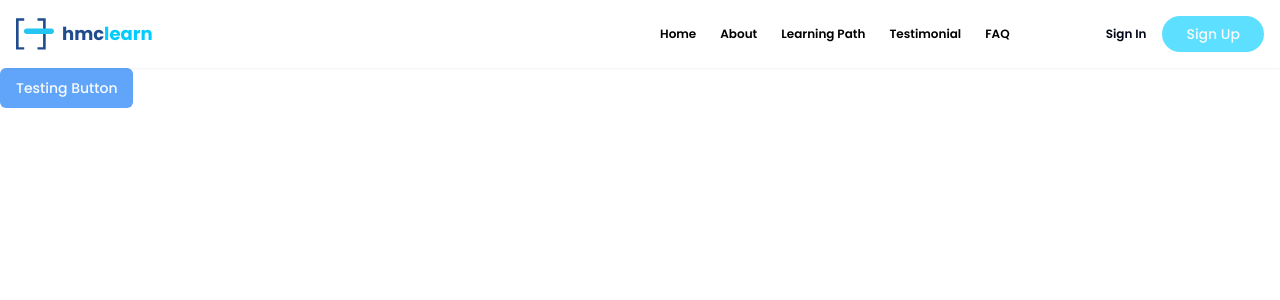
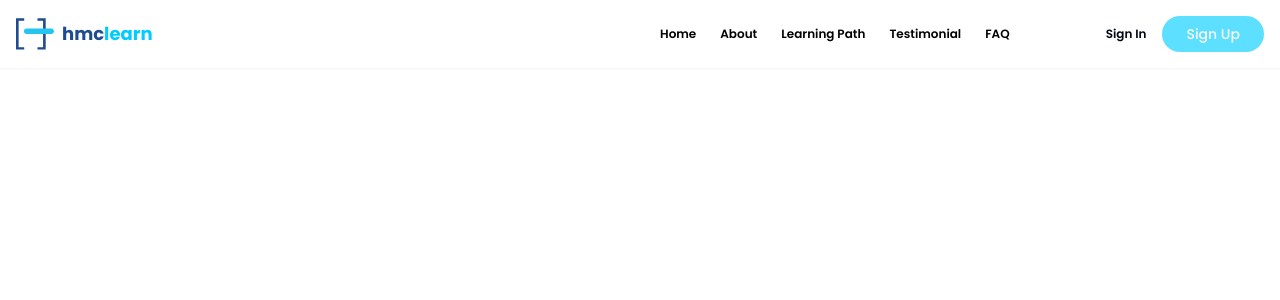
Before and after one commit to hammer-code/lms-fe, a Next.js app: page / in a window 1280 px wide. Shown: the top 300 px of the page. Built offline with nearby package versions, Linux system fonts and the light colour scheme.

Commit message:
fix: ssr, foldering components

```diff
--- a/src/app/page.tsx
+++ b/src/app/page.tsx
@@ -1,17 +1,6 @@
 'use client';
-import { Button } from '@/components/ui/button';
 import MainPage from '@/features/Main';
 
 export default function Home() {
-  return (
-    <main>
-      <MainPage />
-      <Button
-        className="bg-blue-400 hover:bg-blue-500"
-        onClick={() => alert('Tess')}
-      >
-        Testing Button
-      </Button>
-    </main>
-  );
+  return <MainPage />;
 }
--- a/src/components/Navbar/index.tsx
+++ b/src/components/layout/Navbar/index.tsx
@@ -7,8 +7,6 @@ import {
   DropdownMenu,
   DropdownMenuContent,
   DropdownMenuItem,
-  DropdownMenuLabel,
-  DropdownMenuSeparator,
   DropdownMenuTrigger
 } from '@/components/ui/dropdown-menu';
 import { HamburgerMenuIcon } from '@radix-ui/react-icons';
--- a/src/features/Main/index.tsx
+++ b/src/features/Main/index.tsx
@@ -1,4 +1,8 @@
-import Navbar from '@/components/Navbar';
+import dynamic from 'next/dynamic';
+
+const Navbar = dynamic(() => import('../../components/layout/Navbar'), {
+  ssr: false
+});
 
 const Main = () => {
   return (
```
Also changed, not shown: src/components/layout/Footer/index.tsx (renamed from src/components/Footer/index.tsx), 1 other file (tests, documents, lock files or other folders).
